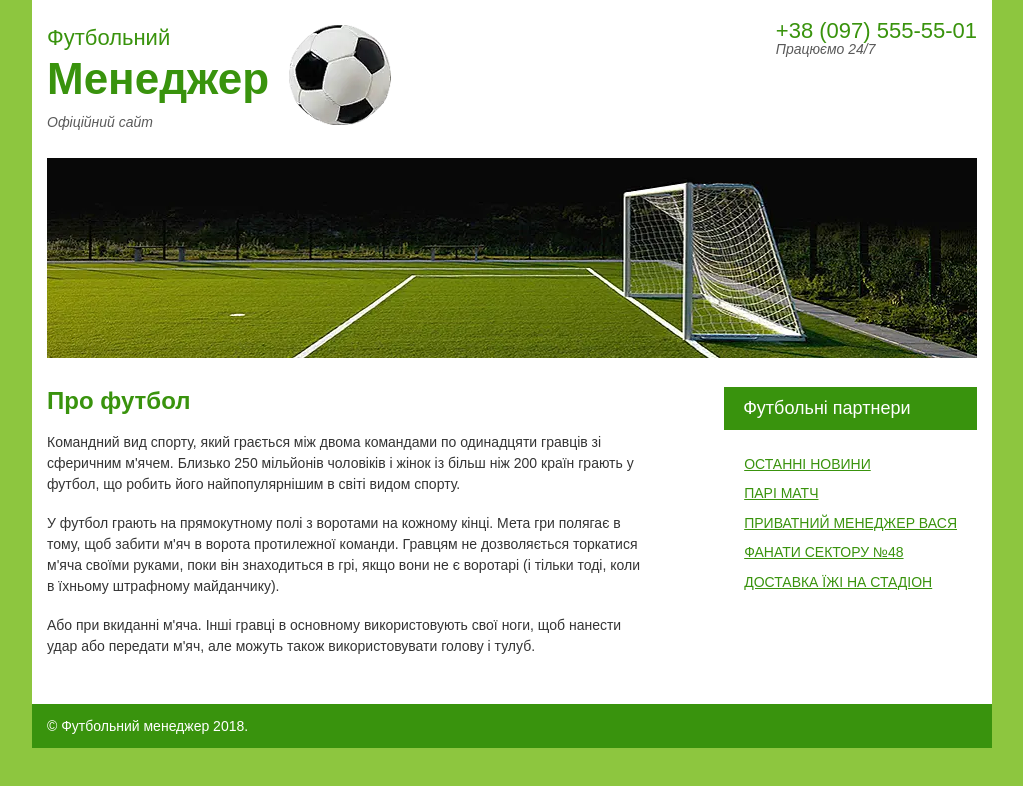
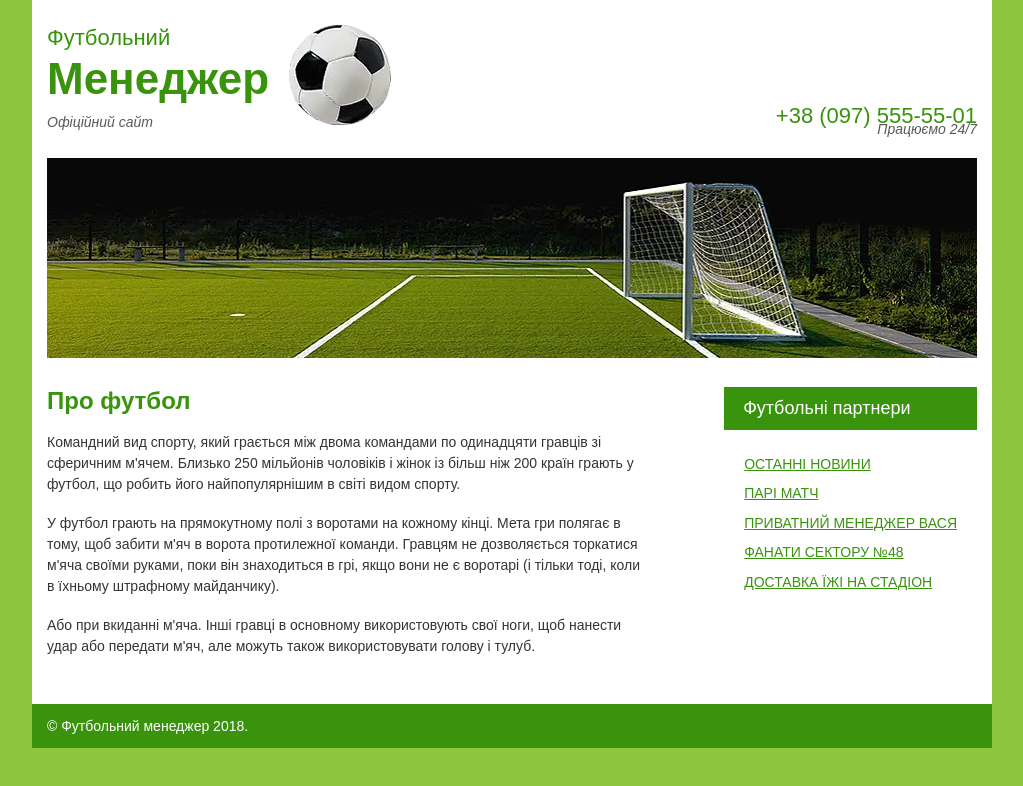
Before and after one commit to VitaliiMakarov949/footballold, a plain HTML site: page index.html in a window 1280 px wide. Shown: the whole page, without its empty margins (128-1151 px from the left). Drawn offline with Linux system fonts and the light colour scheme.

Commit message:
contacts

```diff
--- a/css/style.css
+++ b/css/style.css
@@ -55,7 +55,11 @@ a {
 .new {
     background-color: #f3f3f3;
 }
-
+.contacts {
+    display: flex;
+    justify-content: end;
+    flex-direction: column;
+}
 .logo p,
 .contacts a {
     font-size: 22px;
@@ -73,6 +77,7 @@ a {
 i {
     font-size: 14px;
     color: #5a5a5a;
+
 }
 
 .phone {
```
